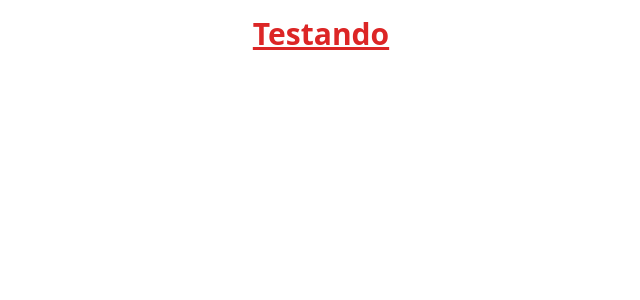
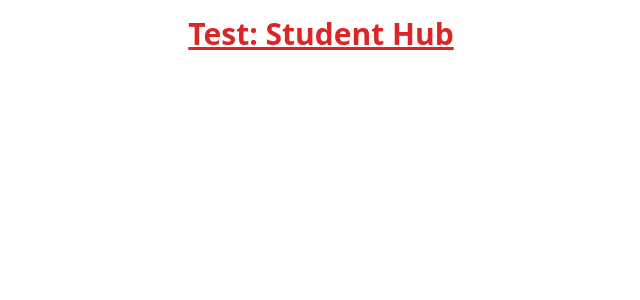
Before and after one commit to camillaalves12/StudentHub, a React (Vite) app: page / in a window 1280 px wide. Shown: the top 300 px of the page, without its empty margins (319-959 px from the left). Built offline with nearby package versions, Linux system fonts and the light colour scheme.

Commit message:
docs: Modifiquei algumas regras de estilização.

```diff
--- a/package.json
+++ b/package.json
@@ -21,7 +21,7 @@
     "eslint": "^8.57.0",
     "eslint-config-prettier": "^9.1.0",
     "eslint-plugin-prettier": "^5.1.3",
-    "eslint-plugin-react": "^7.34.2",
+    "eslint-plugin-react": "^7.34.3",
     "eslint-plugin-react-hooks": "^4.6.2",
     "eslint-plugin-react-refresh": "^0.4.7",
     "eslint-plugin-tailwindcss": "^3.17.4",
--- a/src/App.jsx
+++ b/src/App.jsx
@@ -4,7 +4,9 @@
 function App() {
   return (
     <>
-      <h1 className="text-3xl font-bold text-red-600 underline">Testando </h1>
+      <h1 className="text-3xl font-bold text-red-600 underline">
+        Test: Student Hub
+      </h1>
     </>
   )
 }
```
Also changed, not shown: .eslintrc.cjs, 1 other file (tests, documents, lock files or other folders).
